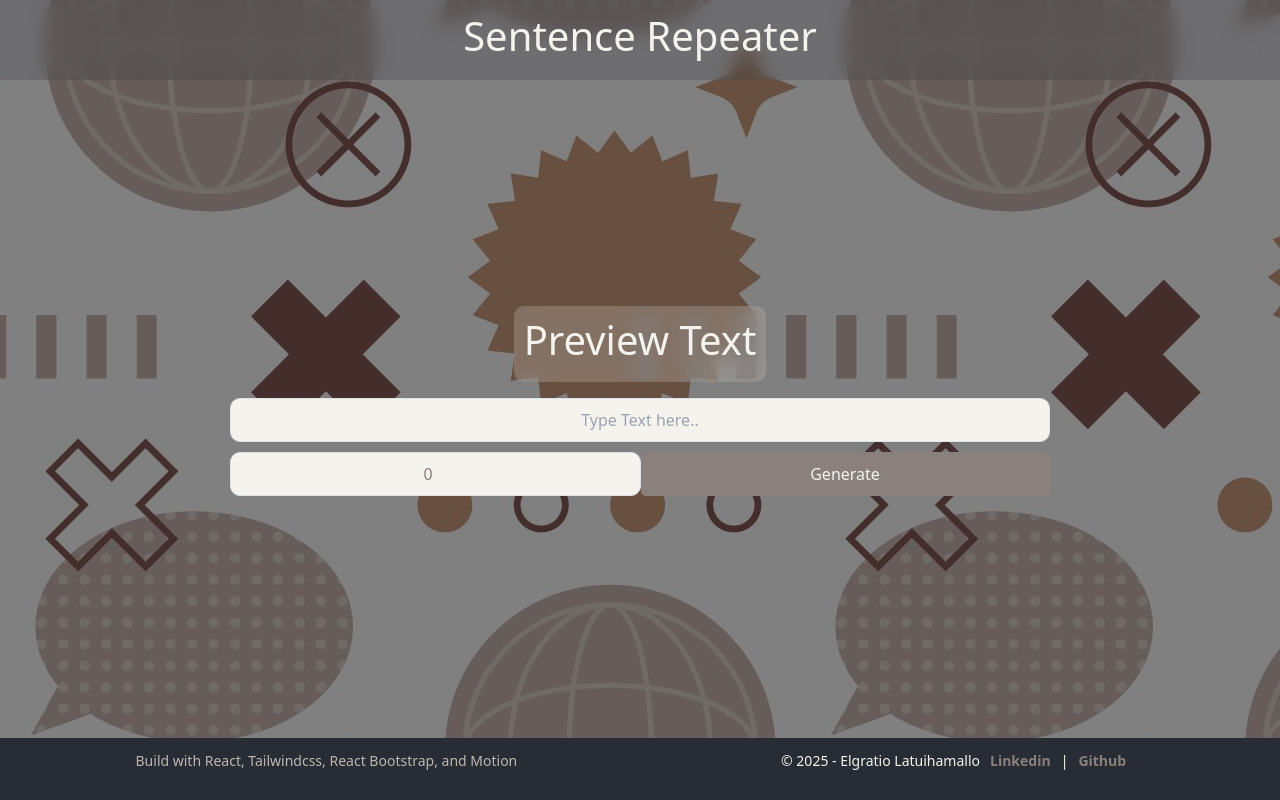
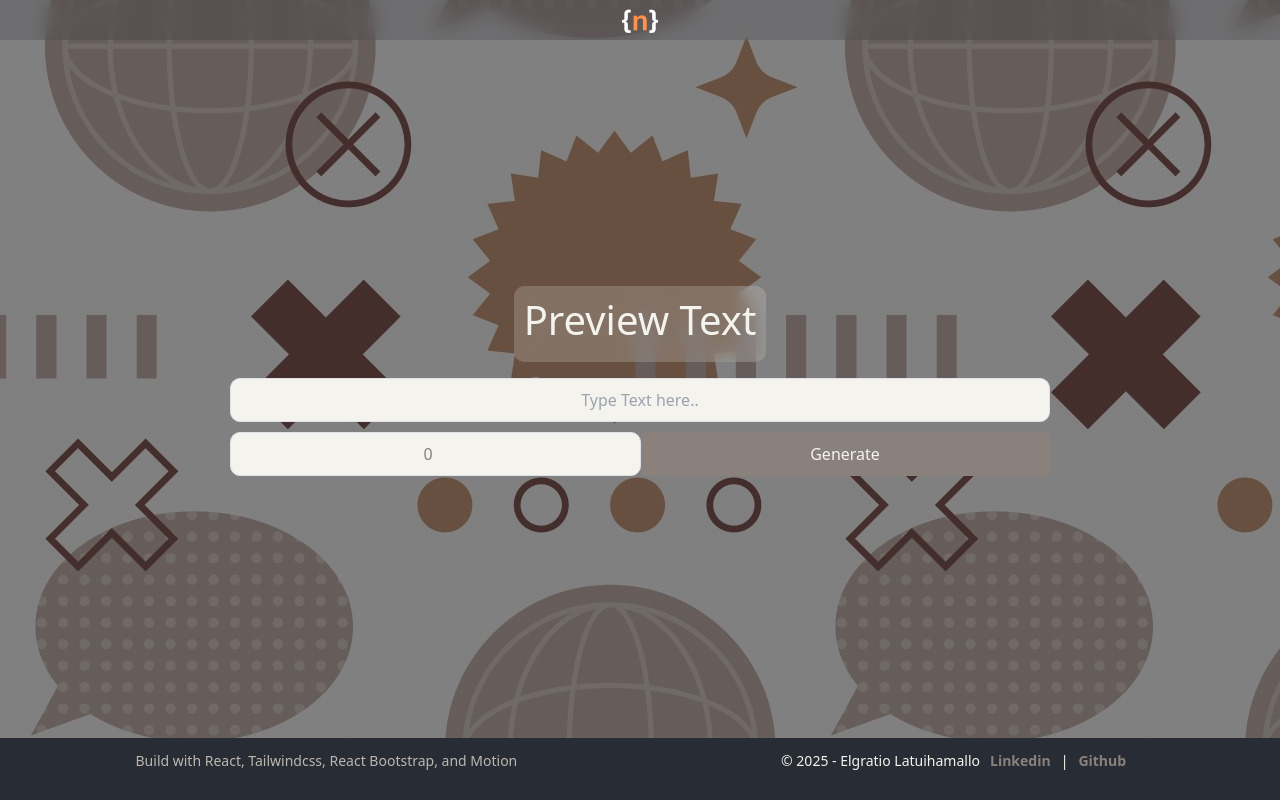
Before and after one commit to akael888/sentence-repeater, a React (Create React App) app in the folder my-app/: page / in a window 1280 px wide. Built offline with nearby package versions, Linux system fonts and the light colour scheme.

Commit message:
feat : Added Sentence Repeater Logo and Adjust Header Heights

```diff
--- a/my-app/src/App.js
+++ b/my-app/src/App.js
@@ -38,7 +38,7 @@ function App() {
           ease: "easeInOut",
         }}
         className={
-          "h-[10%] min-h-[10vh] w-full flex flex-col items-center justify-center font-[calc(10px_+_2vmin)] text-main-color text-center z-[100] sticky top-0" +
+          "h-[5%] min-h-[5vh] w-full flex flex-col items-center justify-center font-[calc(10px_+_2vmin)] text-main-color text-center z-[100] sticky top-0" +
           tw_appHeader_glassMorphBG
         }
       >
@@ -104,14 +104,25 @@ function App() {
 function TitleHeader({ darkModeTitle, darkModeChangesTitle }) {
   return (
     <>
-      <div className="w-full h-full grid content-center">
-        <h1>Sentence Repeater</h1>
-
+      <nav className="flex justify-between items-center">
+        <a href="/" class="logo">
+          <img
+            className="flex-shrink-0 w-auto h-full max-h-[5vh] object-contain "
+            src="./logo512.png"
+            alt="sentence-repeater-logo"
+          />
+        </a>
         {/* <Mode
           currentState={darkModeTitle}
           darkModeChanges={darkModeChangesTitle}
         /> */}
-      </div>
+        {/* <ul className="flex justify-between items-center gap-[10px] w-full h-full">
+          <li className="w-full h-full">
+            <a href="/">How to Use</a>
+          </li>
+
+        </ul> */}
+      </nav>
     </>
   );
 }
```
